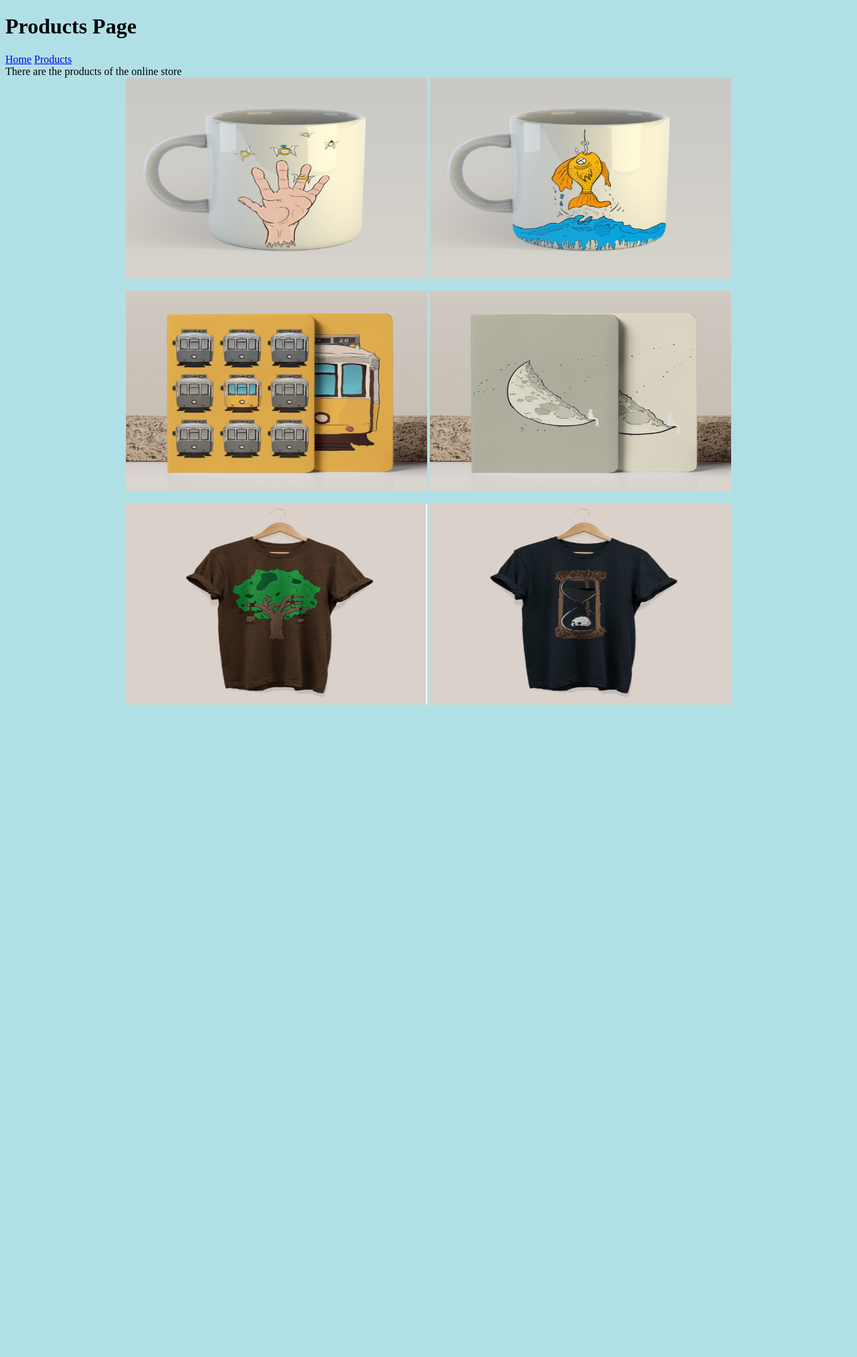
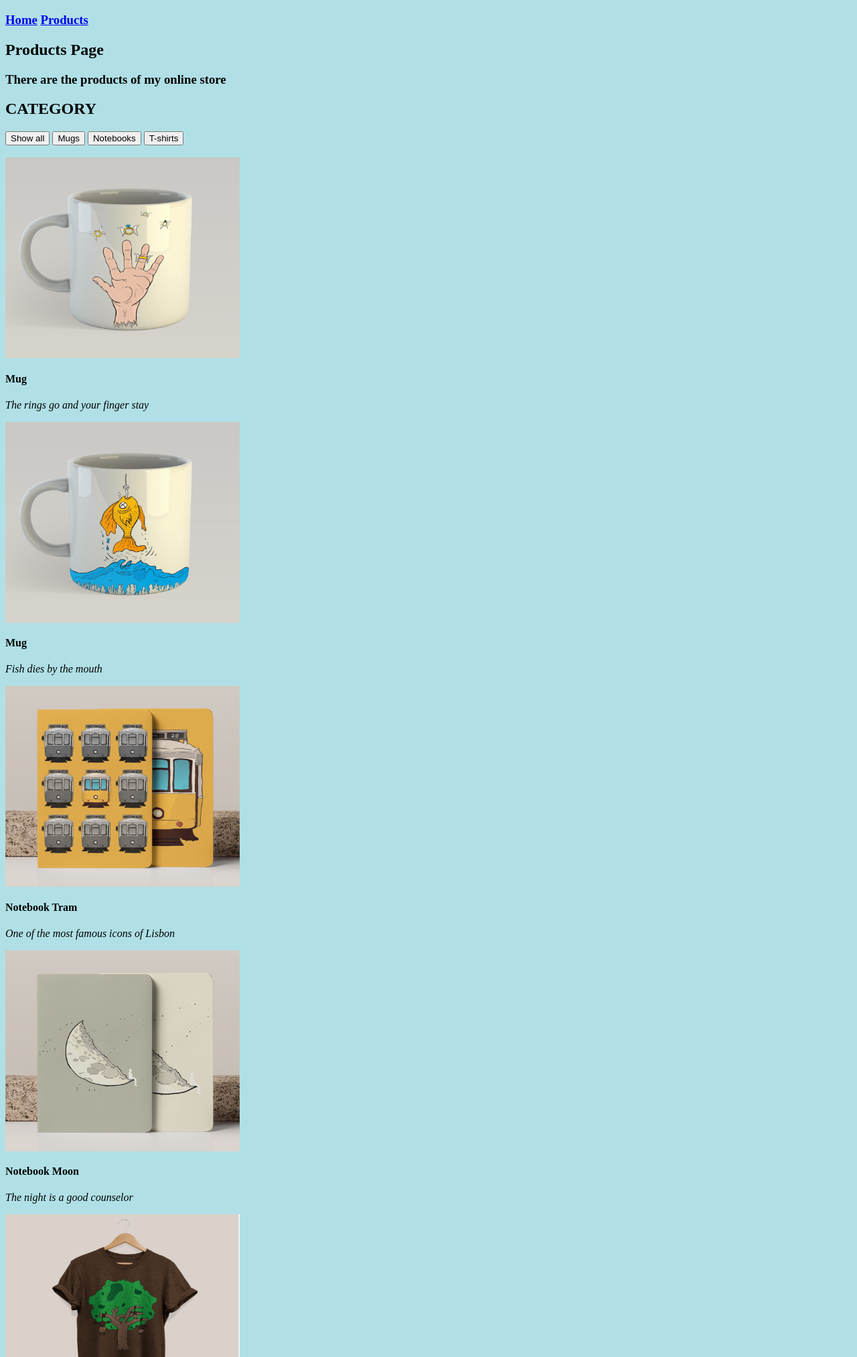
Before and after one commit to AlinaDenisaB/DevOpsRepo, a Flask app: page /products in a window 1280 px wide. Shown: the top 2026 px of the page at 67% size. Before the commit the page ends 1052 px from the top, so only its background shows below. Run offline with Flask 2, Linux system fonts and the light colour scheme.

Commit message:
Filter test added

```diff
--- a/flask-app/application/templates/home.html
+++ b/flask-app/application/templates/home.html
@@ -1,10 +1,5 @@
 {% extends "layout.html" %}
 {% block body_content %}
-    <h3>
-    <a href="{{ url_for('home')}}">Home</a>
-    <a href="{{ url_for('products')}}">Products</a>
-    </h3>
-
     <div>
 	    <p1> Welcome to my online store! </p1>
     </div>
--- a/flask-app/application/templates/layout.html
+++ b/flask-app/application/templates/layout.html
@@ -4,7 +4,11 @@
 <title>{{ title }} - Page</title>
 </head>
 <body style="background-color:powderblue;">
-<h1>{{  title  }} Page</h1>
+<h3>
+    <a href="{{ url_for('home')}}">Home</a>
+    <a href="{{ url_for('products')}}">Products</a>
+</h3>
+<h2>{{  title  }} Page</h2>
 {% block body_content %}{% endblock %}
 </body>
 </html>
--- a/flask-app/application/templates/products.html
+++ b/flask-app/application/templates/products.html
@@ -1,24 +1,61 @@
 {% extends "layout.html" %}
 {% block body_content %}
-    <a href="{{ url_for('home')}}">Home</a>
-    <a href="{{ url_for('products')}}">Products</a>
-
     <div>
-	    <p1>There are the products of the online store </p1>
+	    <h3> <p1> There are the products of my online store </p1> </h3>
     </div>
-    <div align="center">
-    	    <img src="{{url_for('static', filename='mug1.jpg')}}" align="middle" width="450" height="300">
-            <img src="{{url_for('static', filename='mug2.jpg')}}" align="middle" width="450" height="300">
+    <h2>CATEGORY</h2>
+    <div id="myBtnContainer">
+	    <button class="btn active" onclick="filterSelection('all')">Show all</button>
+	    <button class="btn active" onclick="filterSelection('mugs')">Mugs</button>
+	    <button class="btn active" onclick="filterSelection('notebooks')">Notebooks</button>
+	    <button class="btn active" onclick="filterSelection('tshirts')">T-shirts</button>
     </div>
     <br>
-    <div align="center">
-            <img src="{{url_for('static', filename='notebook1.jpg')}}" align="middle" width="450" height="300">
-            <img src="{{url_for('static', filename='notebook2.jpg')}}" align="middle" width="450" height="300">
-    </div>
-    <br>
-    <div align="center">
-            <img src="{{url_for('static', filename='tshirt1.jpg')}}" align="middle" width="450" height="300">
-            <img src="{{url_for('static', filename='tshirt2.jpg')}}" align="middle" width="450" height="300">
+    <div class="row">
+	    <div class="column mugs">
+		    <div class="content">
+			    <img src="{{url_for('static', filename='mug1.jpg')}}" align="middle" width="350" height="300">
+			    <h4>Mug</h4>
+			    <p><i>The rings go and your finger stay</i></p>
+		    </div>
+	    </div>
+	    <div class="column mugs">
+		    <div class="content">
+                            <img src="{{url_for('static', filename='mug2.jpg')}}" align="middle" width="350" height="300">
+                            <h4>Mug</h4>
+			    <p><i>Fish dies by the mouth</i></p>
+                    </div>
+            </div>
+            <div class="column notebooks">
+                    <div class="content">
+                            <img src="{{url_for('static', filename='notebook1.jpg')}}" align="middle" width="350" height="300">
+                            <h4>Notebook Tram</h4>
+			    <p><i>One of the most famous icons of Lisbon</i></p>
+                    </div>
+            </div>
+            <div class="column notebooks">
+                    <div class="content">
+                            <img src="{{url_for('static', filename='notebook2.jpg')}}" align="middle" width="350" height="300">
+                            <h4>Notebook Moon</h4>
+			    <p><i>The night is a good counselor</i></p>
+                    </div>
+            </div>
+            <div class="column tshirts">
+                    <div class="content">
+                            <img src="{{url_for('static', filename='tshirt1.jpg')}}" align="middle" width="350" height="300">
+                            <h4>T-shirt Monkey</h4>
+			    <p><i>Each monkey on its branch</i></p>
+                    </div>
+            </div>
+            <div class="column tshirts">
+                    <div class="content">
+                            <img src="{{url_for('static', filename='tshirt2.jpg')}}" align="middle" width="350" height="300">
+                            <h4>T-shirt time</h4>
+			    <p><i>Time is the clock of life</i></p>
+                    </div>
+            </div>
+
+
     </div>
 
 {% endblock %}
```
